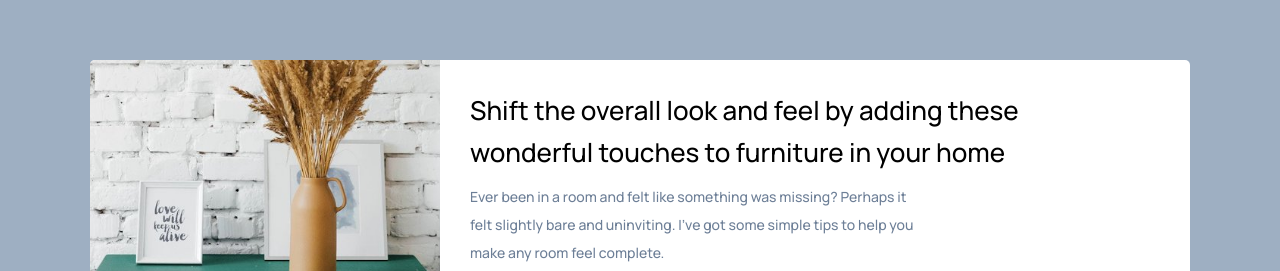
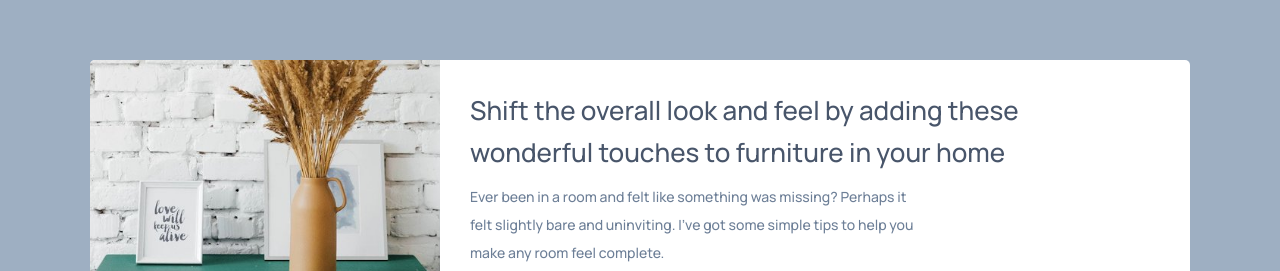
Before and after one commit to duynguyen0613/front-end-article-preview, a plain HTML site: page index.html in a window 1280 px wide. Shown: the part 140-411 px from the top of the page. Drawn offline with nearby package versions, Linux system fonts and the light colour scheme.

Commit message:
fix title color

```diff
--- a/css/style.css
+++ b/css/style.css
@@ -71,6 +71,7 @@ body {
     font-size: 2.6rem;
     font-weight: var(--fw__primary--1);
     max-width: 60%;
+    color: var(--color__primary--1)
 }
 
 .text {
```
